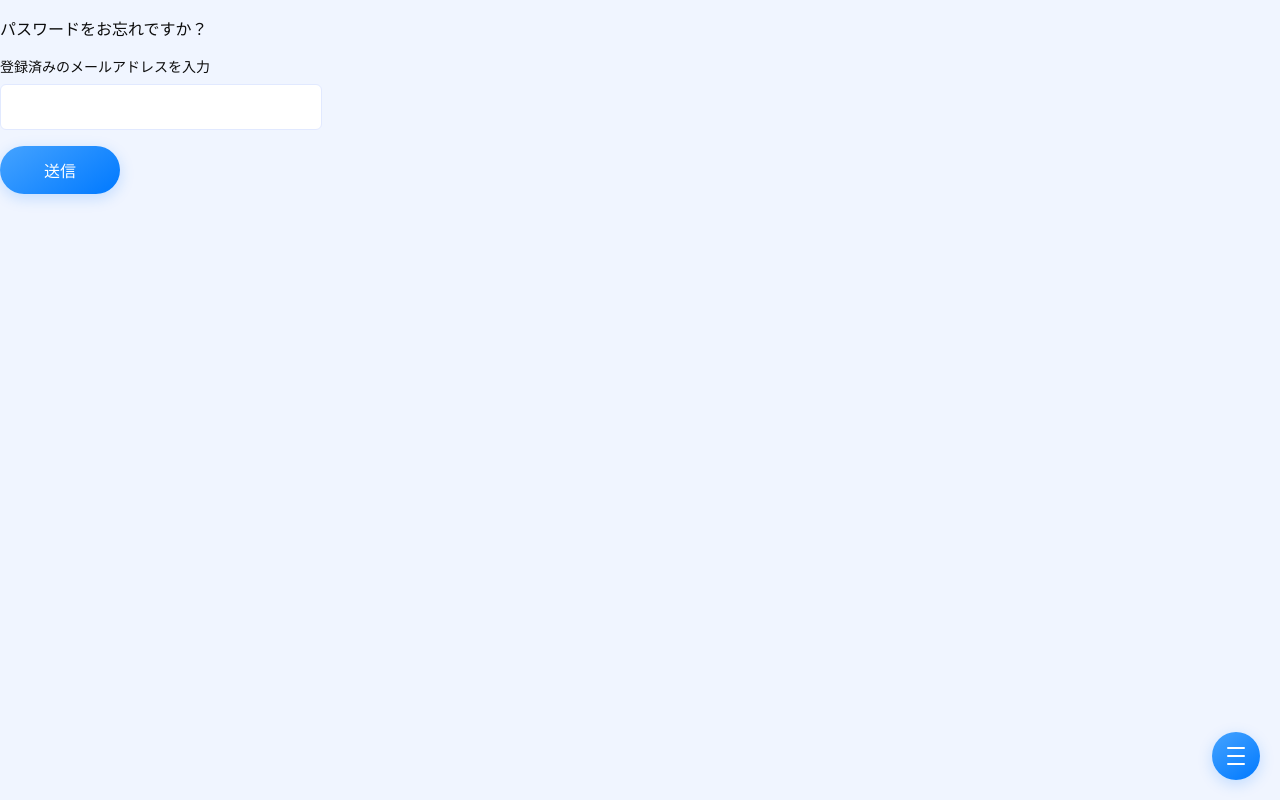
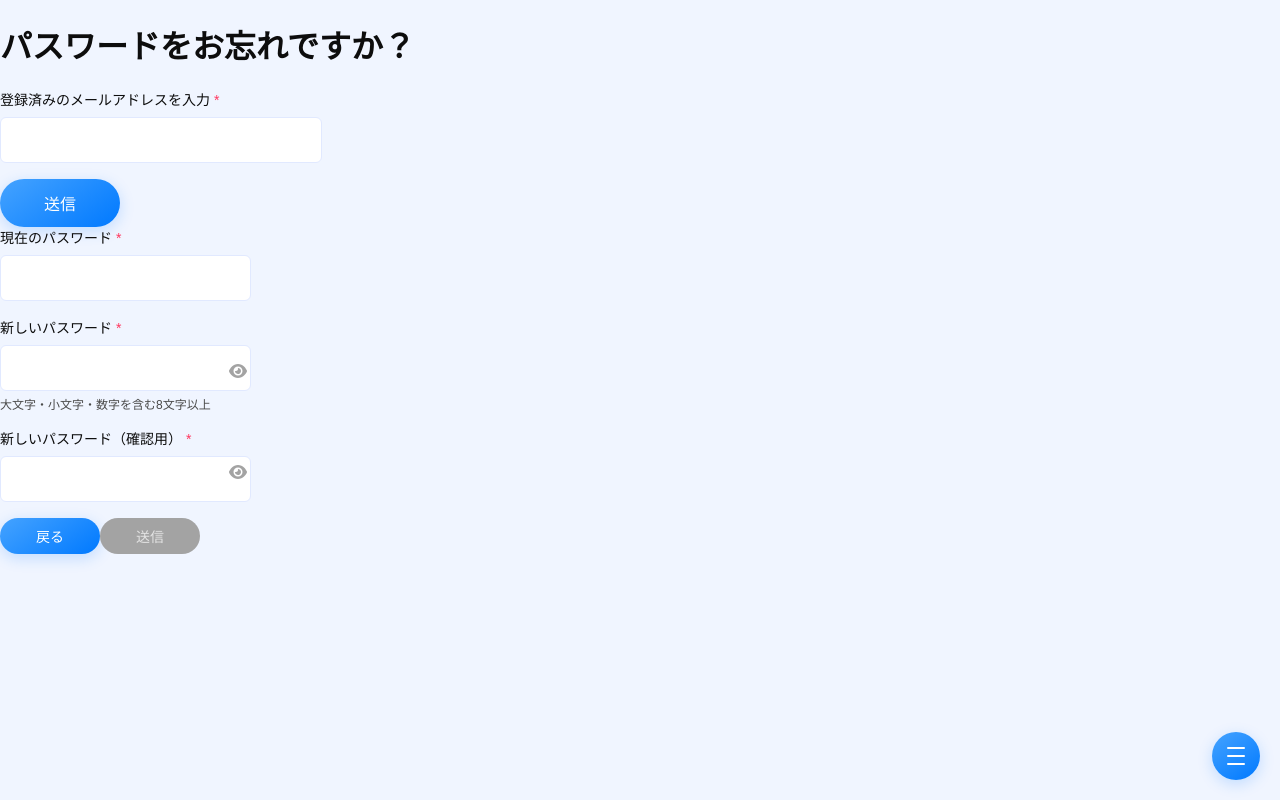
Before and after one commit to kawasakiCat/ai-assistant, a React (Create React App) app: page /pwforgot in a window 1280 px wide. Built offline with nearby package versions, Linux system fonts and the light colour scheme.

Commit message:
パスワード変更作成中（12/9）

```diff
--- a/src/features/auth/components/PasswordForgot.js
+++ /dev/null
@@ -1,16 +0,0 @@
-import React, { useState } from "react";
-import Input from '../../../components/common/Input/Input';
-import Button from "../../../components/common/Button/Button";
-import { FontAwesomeIcon } from "@fortawesome/react-fontawesome";
-
-const PasswordForgot = () => {
-    return (
-        <>
-            <p>パスワードをお忘れですか？</p>
-            <Input label="登録済みのメールアドレスを入力"></Input>
-            <Button>送信</Button>
-        </>
-    );
-}
-
-export default PasswordForgot;
--- /dev/null
+++ b/src/features/auth/components/PasswordForgotForm.js
@@ -0,0 +1,61 @@
+import React, { useState } from "react";
+import Input from '../../../components/common/Input/Input';
+import Button from "../../../components/common/Button/Button";
+import Modal from "../../../components/common/Modal/Modal";
+// import { FontAwesomeIcon } from "@fortawesome/react-fontawesome";
+
+const PasswordForgot = () => {
+
+    //パスワード変更用のメールアドレスの状態管理
+    const [email, setEmail] = useState(null);
+
+    //エラーメッセージ
+	const [emailError, setEmailError] = useState("");
+
+    //モーダルウィンドウ用
+	const [isModalOpen, setIsModalOpen] = useState(false);
+
+    //メールアドレス情報更新
+    const handleEmail = (e) => {
+        setEmail(e.target.value);
+    }
+
+    const closeModal = () => {
+        setIsModalOpen(false);
+    };
+
+    //10秒後にモーダルが閉じる
+    const startTimeOut = () => {
+        setTimeout(closeModal, 10000);
+    }
+
+    //送信用
+    const handleEmailSubmit = async () => {
+        if(email === null){
+            console.log("入力してください");
+            setEmailError("メールアドレスを入力してください");
+        }else{
+            console.log(email);
+            setIsModalOpen(true);
+            startTimeOut();
+        }
+    }
+
+    return (
+        <form>
+            <Input type="text" label="登録済みのメールアドレスを入力" name="email" onChange={handleEmail} required helperText={emailError} />
+            <Button onClick={handleEmailSubmit}>送信</Button>
+            <Modal isOpen={isModalOpen} onClose={closeModal} title="お知らせ" size="small">
+                <div>
+                    <p>登録済みのメールアドレス宛にパスワード再設定用のURLを送信しました。
+                    この画面を閉じてください。※10秒後に自動的にこの画面を閉じます。</p>
+                    <Button className="close-modal-button" onClick={closeModal}>
+                        閉じる
+                    </Button>
+                </div>
+            </Modal>
+        </form>
+    );
+}
+
+export default PasswordForgot;
--- a/src/features/auth/components/SignupForm.js
+++ b/src/features/auth/components/SignupForm.js
@@ -49,6 +49,15 @@ const SignupForm = () => {
     setIsConfirmPasswordVisible(!isConfirmPasswordVisible);
     };
 
+    const closeModal = () => {
+        setIsModalOpen(false);
+    };
+
+    //10秒後にモーダルが閉じる
+    const startTimeOut = () => {
+        setTimeout(closeModal, 10000);
+    }
+
     //送信用
     const handleSignupSubmit = async () => {
 
@@ -71,16 +80,6 @@ const SignupForm = () => {
         }
 
     };
-
-    const closeModal = () => {
-        setIsModalOpen(false);
-    };
-
-    //10秒後にモーダルが閉じる
-    const startTimeOut = () => {
-        setTimeout(closeModal, 10000);
-    }
-
 
     return (
         <form>
--- a/src/pages/PasswordForgotPage.js
+++ b/src/pages/PasswordForgotPage.js
@@ -1,13 +1,15 @@
 import React from 'react';
 import Navigation from '../components/Navigation/Navigation';
-import PasswordForgot from '../features/auth/components/PasswordForgot';
+import PasswordForgot from '../features/auth/components/PasswordForgotForm';
+import PasswordChangeForm from '../features/auth/components/PasswordChangeForm';
 
 const PassewordForgotPage = () => {
     return (
         <>
 			<Navigation />
-			{/* <h1>ログインページ</h1> */}
+            <h1>パスワードをお忘れですか？</h1>
             <PasswordForgot />
+            <PasswordChangeForm />
         </>
     );
 }
--- a/src/pages/SignupPage.js
+++ b/src/pages/SignupPage.js
@@ -1,7 +1,7 @@
 import React from "react";
 import Navigation from "../components/Navigation/Navigation";
 import SignupForm from "../features/auth/components/SignupForm";
-import SignupComplete from "../features/auth/components/SignupComplete";
+// import SignupComplete from "../features/auth/components/SignupComplete";
 
 const SignupPage = () => {
   return (
@@ -9,7 +9,7 @@ const SignupPage = () => {
       <Navigation />
       <h1>新規登録</h1>
       <SignupForm />
-      <SignupComplete />
+      {/* <SignupComplete /> */}
     </div>
   );
 };
```
